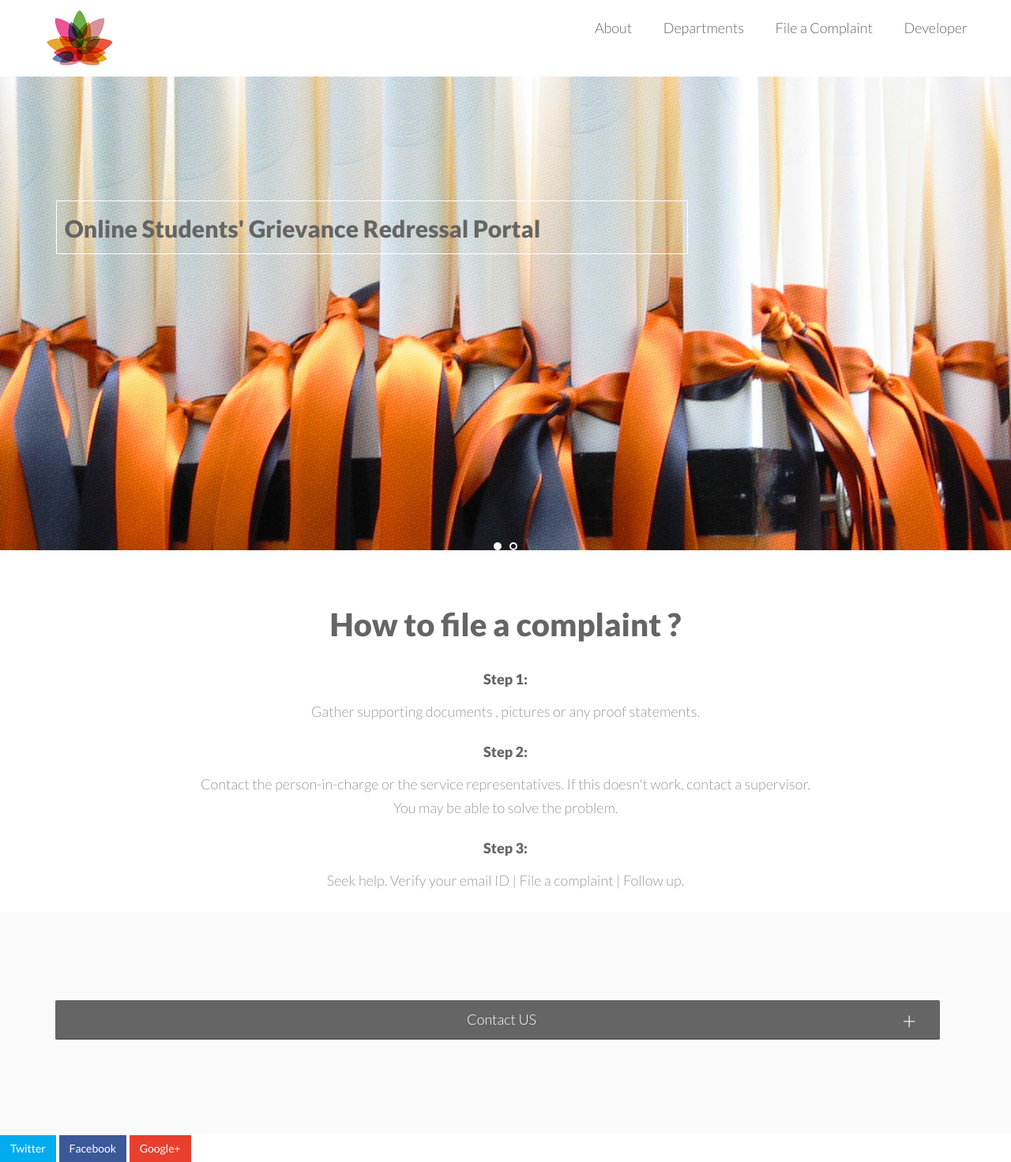
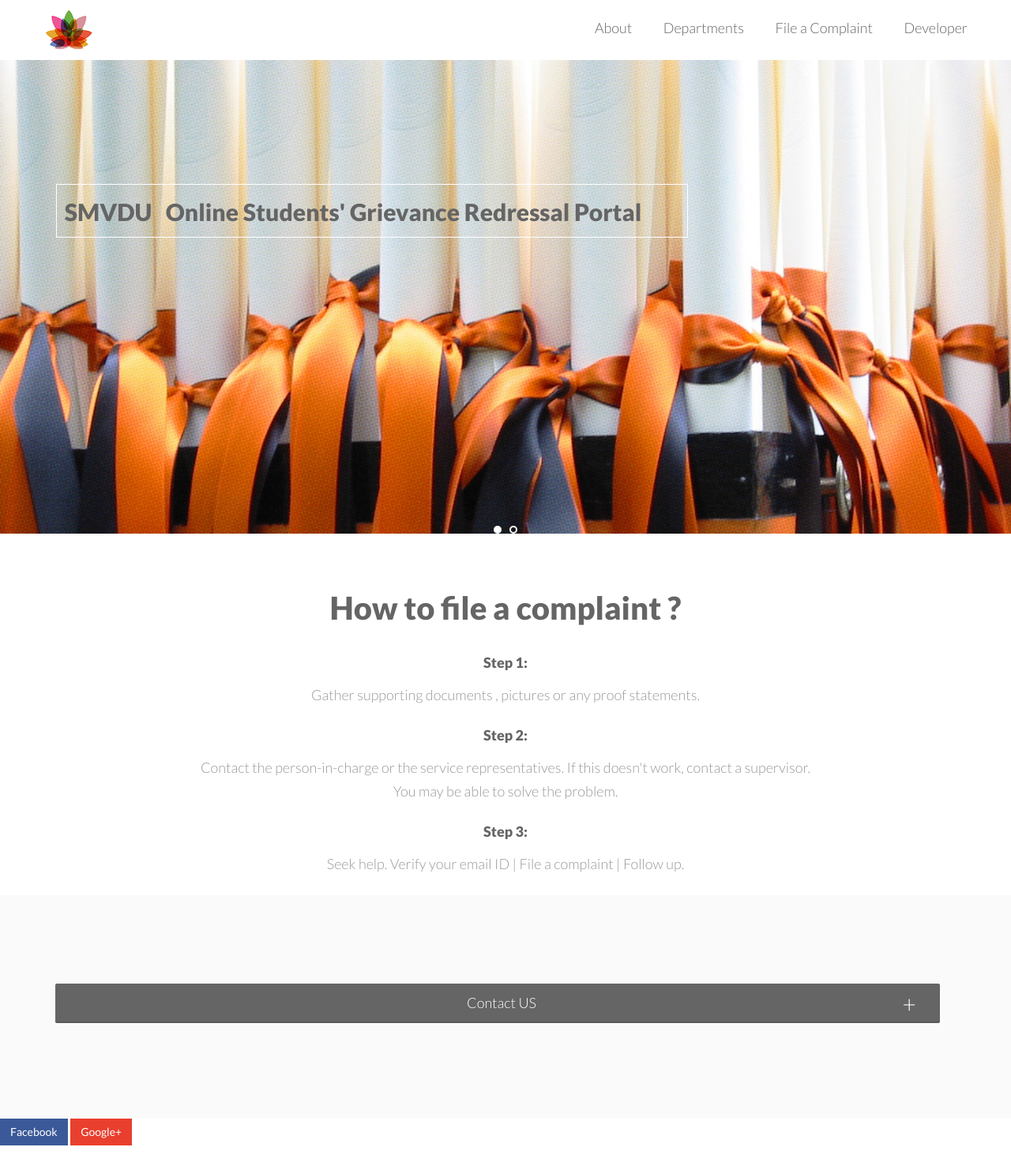
Before and after one commit to Nilay1101/Project-OSGRPortal, a PHP site: page / in a window 1280 px wide. Shown: the whole page at 79% size. After the commit the page ends 1451 px from the top, so only its background shows below. Run offline with PHP 8.4, Linux system fonts and the light colour scheme; data that the repository does not hold is empty.

Commit message:
heading update

```diff
--- a/index.php
+++ b/index.php
@@ -39,6 +39,7 @@
                     <div class="wrap-nav">
                         <div class="btn-menu"></div>
                         <nav id="mainnav" class="mainnav">
+
                             <ul class="menu">
 
 								<li>
@@ -48,6 +49,7 @@
 								<li>
                                 <a href="#">Departments</a>
                                 <ul class="submenu">
+
                                     <li><a href="#">Administration & Finance</a></li>
                                     <li><a href="#">Academic Departments</a></li>
 									<li><a href="#">Network & Internet</a></li>
@@ -76,14 +78,14 @@
                     <li>
                         <img src="images/slide/1.jpg" alt="image" class="roll-zoBackground">
                         <div class="content-slider">
-						<h3 class="st-color FromTop">Online Students' Grievance Redressal Portal</h3>
+						<h3 class="st-color FromTop">SMVDU &nbsp; Online Students' Grievance Redressal Portal</h3>
 
                         </div>
                     </li>
                     <li>
                         <img src="images/slide/2.jpg" alt="image" class="roll-ziBackground">
                         <div class="content-slider">
-                         <h3 class="st-color FromTop">Online Students' Grievance Redressal Portal</h3>
+                         <h3 class="st-color FromTop">SMVDU  &nbsp; Online Students' Grievance Redressal Portal</h3>
 
                         </div>
                     </li>
@@ -141,11 +143,8 @@
                                 <div class="info">
                                     <h3>Dr. Varun Kumar Tripathi</h3>
                                     <h6>Nodal Officer, OSGRP</h6>
-									<br>
-									<h3>Nilay Jayswal</h3>
-                                    <h6>Developer, OSGRP</h6>
-<br>
-									<h6>For suggestions mail us :<a href="mailto:osgrp@smvdu.ac.in"> osgrp@smvdu.ac.in </a></h6>
+									<h6><a href="mailto:osgrp@smvdu.ac.in"> osgrp@smvdu.ac.in </a></h6>
+									<br><hr><h6>Developed by<a href="http://nilay1101.github.io/Diana/index.html"> Diana</a><br>
                                 </div>
                             </div>
                         </div>
@@ -155,8 +154,6 @@
         </div>
     </section>
 
-<!-- Twitter -->
-<a href="http://twitter.com/home?status=http://osgrp.smvdu.ac.in/" title="Share on Twitter" target="_blank" class="btn btn-twitter"><i class="fa fa-twitter"></i> Twitter</a>
 <!-- Facebook -->
 <a href="https://www.facebook.com/sharer/sharer.php?u=<?php echo(($_SERVER['HTTPS'] ? 'https://' : 'http://').$_SERVER["SERVER_NAME"].$_SERVER["REQUEST_URI"]); ?>" title="Share on Facebook" target="_blank" class="btn btn-facebook"><i class="fa fa-facebook"></i> Facebook</a>
 <!-- Google+ -->
```
Also changed, not shown: README.md, images/logo.png.
